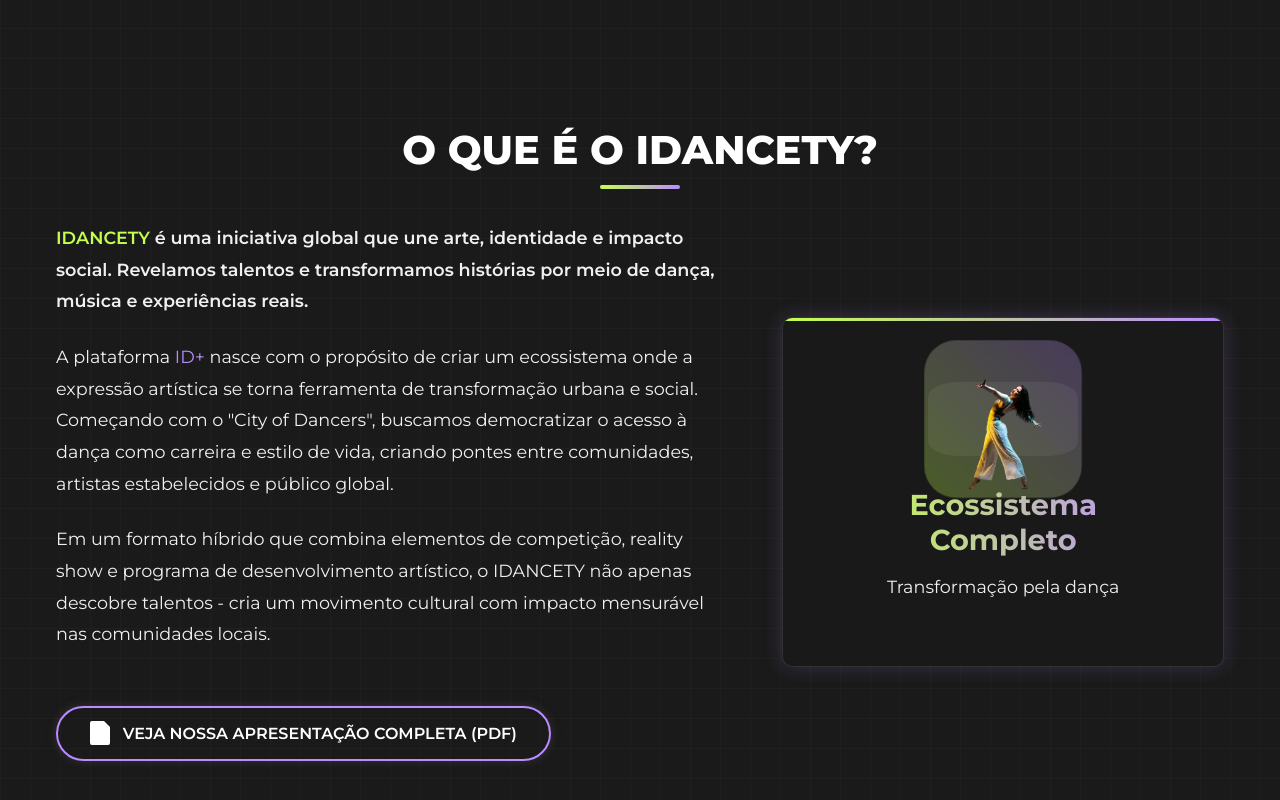
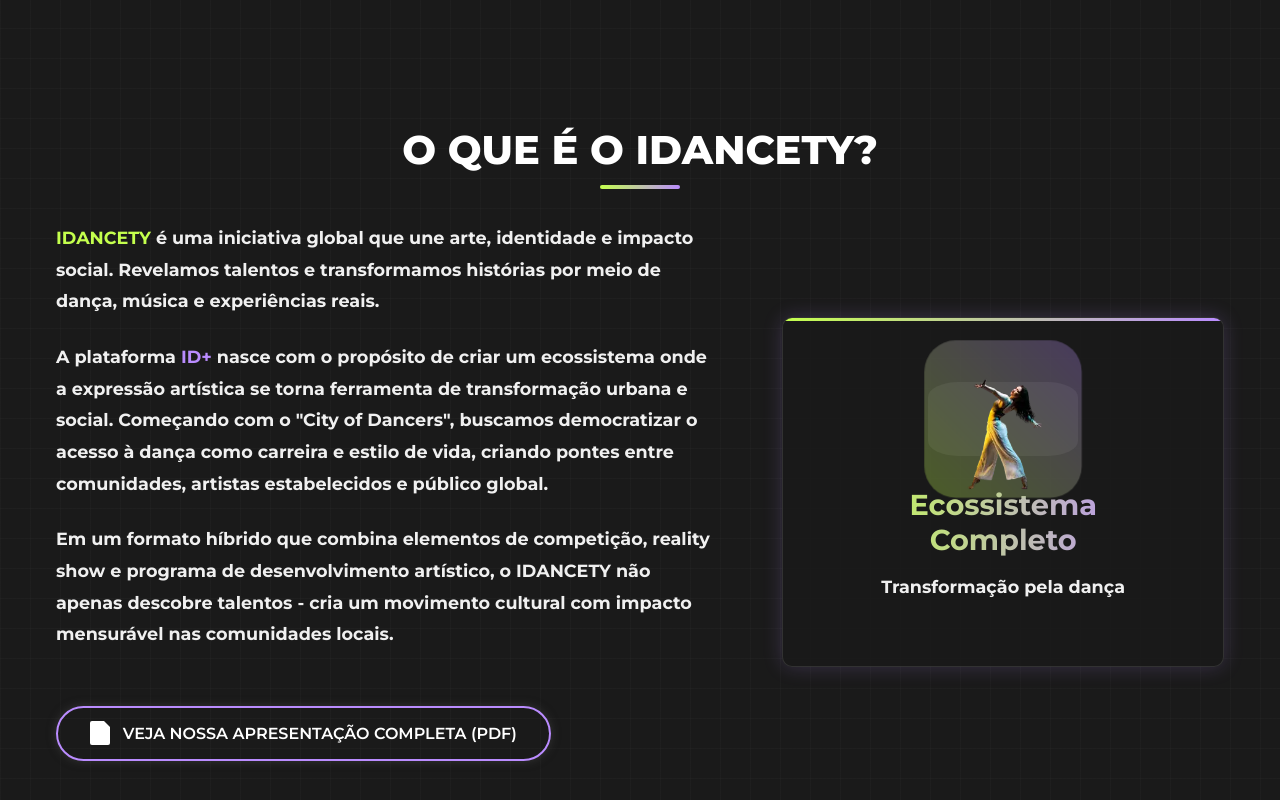
Before and after one commit to Freelings-Co/Idancety, a React (Vite) app: page / in a window 1280 px wide. Shown: the part 802-1602 px from the top of the page. Built offline with nearby package versions, Linux system fonts and the light colour scheme.

Commit message:
About Text adjust

```diff
--- a/src/styles/About.css
+++ b/src/styles/About.css
@@ -37,7 +37,7 @@
 
 .about-intro {
   font-size: 1.3rem;
-  font-weight: 600;
+  font-weight: bold;
   margin-bottom: 1.5rem;
   line-height: 1.6;
 }
@@ -47,6 +47,8 @@
   line-height: 1.8;
   color: var(--text-light);
   font-size: 1.1rem;
+  font-weight: bold;
+
 }
 
 .about-cta {
@@ -127,11 +129,22 @@
   align-items: center;
   padding: 2rem;
 }
+.about-card-front p{
+  font-weight: bold;
+}
 
 .about-card-back {
   transform: rotateY(180deg);
   background: linear-gradient(135deg, rgba(196, 255, 77, 0.1), rgba(186, 140, 255, 0.1));
   border-radius: 10px;
+}
+
+.about-card-back ul {
+  list-style: none;
+}
+
+.about-card-back li {
+  font-weight: bold;
 }
 
 .about-icon {
```
